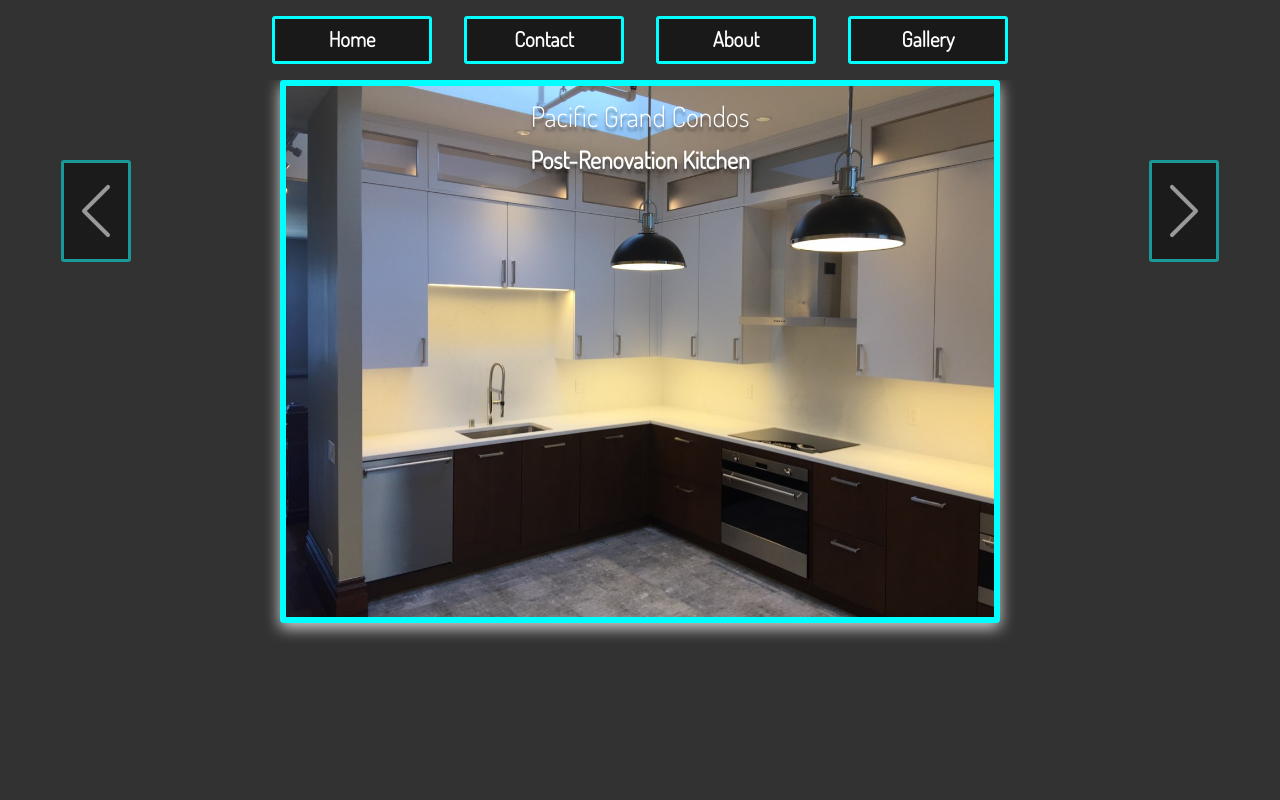
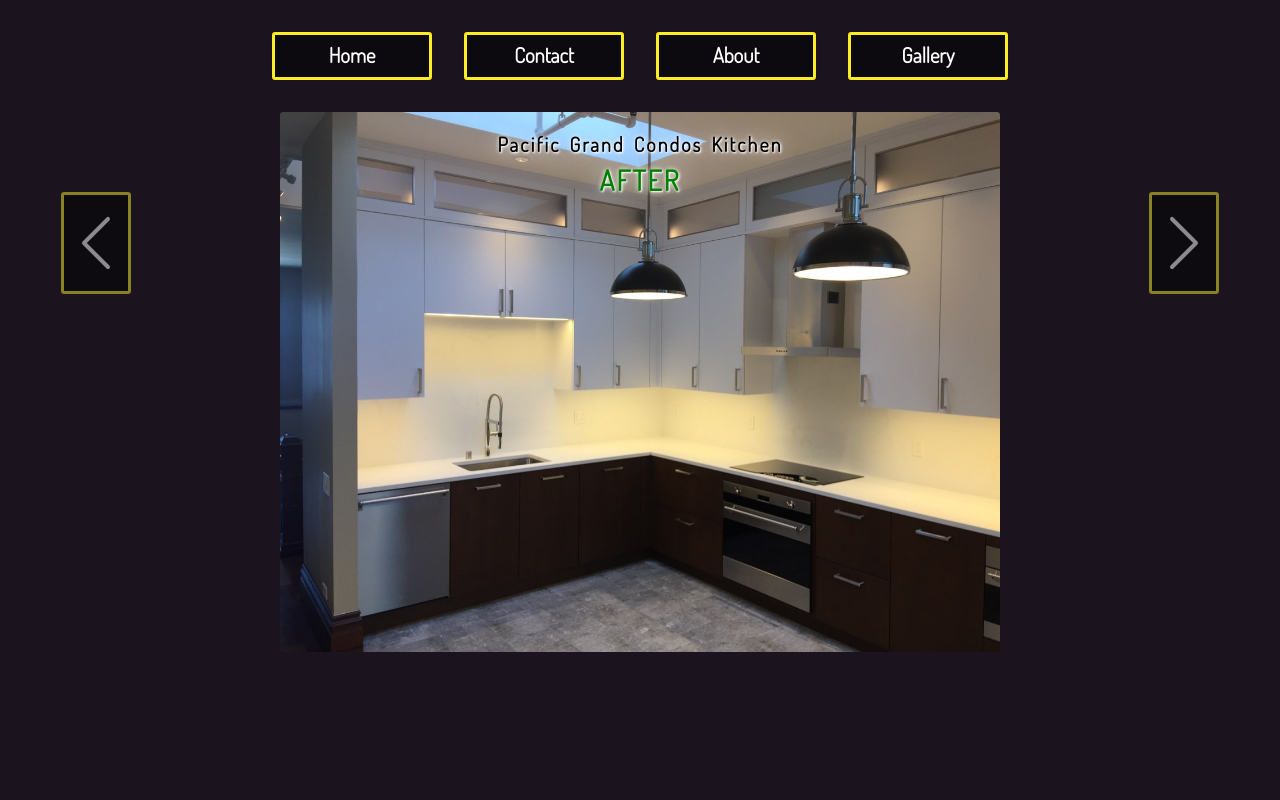
Before and after one commit to Treyceratops/towers-property-ren, a React (Create React App) app: page /gallery in a window 1280 px wide. Shown: the top 800 px of the page. Built offline with nearby package versions, Linux system fonts and the light colour scheme.

Commit message:
add animation, color changes, gallery's before/after, contact page formatting/img, about page formatting

```diff
--- a/package.json
+++ b/package.json
@@ -6,6 +6,8 @@
     "@testing-library/jest-dom": "^5.16.5",
     "@testing-library/react": "^13.4.0",
     "@testing-library/user-event": "^13.5.0",
+    "animate.css": "^4.1.1",
+    "aos": "^2.3.4",
     "bootstrap": "^5.2.3",
     "react": "^18.2.0",
     "react-bootstrap": "^2.6.0",
--- a/src/App.css
+++ b/src/App.css
@@ -3,14 +3,10 @@
   font-family: 'Dosis', sans-serif;
   font-weight: bold;
   color: white;
-  text-shadow: 0px 4px 3px rgba(0, 0, 0, 0.4),
-    0px 8px 13px rgba(0, 0, 0, 0.1),
-    0px 18px 23px rgba(0, 0, 0, 0.1);
-}
-
-p {
-  font-size: 1.5rem;
-  /* padding: 1rem; */
+  font-size: 18px;
+  line-height: 1.5;
+  letter-spacing: .12em;
+  word-spacing: .16em;
 }
 
 .intro-text {
@@ -19,13 +15,12 @@ p {
 }
 
 .link {
-  font-size: 1.5rem;
-  color: aqua;
+  color: #FAED26;
   transition: ease-in-out .5s;
 }
 
 .link:hover {
-  color: rgb(0, 153, 153);
+  color: #746d11;
   transition: 1s;
 }
 
@@ -33,6 +28,10 @@ p {
   position: sticky;
   z-index: 2;
   top: 0;
+  display: flex;
+  gap: 2rem;
+  padding: 2rem;
+  justify-content: center;
 }
 
 .nav-butt {
@@ -41,24 +40,21 @@ p {
   height: 3rem;
   width: 10rem;
   border-radius: .2rem;
-  margin: 1rem;
-  border: aqua solid 3px;
+  border: #FAED26 solid 3px;
   background-color: rgba(0, 0, 0, .5);
   color: white;
   transition: ease-in-out .5s;
 }
 
 .nav-butt:hover, .nav-butt:focus {
-  border: rgb(0, 153, 153) solid 3px;
-  color: aqua;
+  border: #746d11 solid 3px;
+  color: #FAED26;
   background-color: rgba(0, 0, 0, .9);
   transition: 1s;
 }
 
 img {
-  border: 6px solid aqua;
   border-radius: .2rem;
-  box-shadow: rgba(255, 255, 255, 0.8) 0px 5px 15px;
 }
 
 .home {
@@ -67,6 +63,12 @@ img {
   background-attachment: fixed;
   background-position: center;
   background-size: 60rem;
+}
+
+.contact-pic {
+  width: 40rem;
+  height: auto;
+  padding-top: 2rem;
 }
 
 .icon {
@@ -91,46 +93,17 @@ img {
   font-size: 3.5rem;
 }
 
-.shadow {
-  filter: brightness(50%);
-  max-width: 100%;
+.about-pic {
+  width: 40rem;
   height: auto;
-  width: auto\9;
-}
-
-/* .about {
-  background: url('./images/about-pic-faded.png');
-  background-repeat: no-repeat;
-  background-size: cover;
-  border: 6px solid aqua;
-  padding: 3rem 10rem 3rem 10rem;
-  position: absolute;
-  top: 10;
-  background-repeat: no-repeat;
-  background-attachment: fixed;
-  background-position: center;
-  background-size: 60rem;
-} */
-
-.about {
-  /* padding: 13rem 0; */
-  background: url('./images/about-pic-faded.png');
-  background-repeat: no-repeat;
-  background-position: center;
-  background-size: 60rem;
-  display: flex;
-  max-width: 50rem;
-  margin: auto;
+  float: left;
+  padding: 2rem;
+  border: none;
+  box-shadow: none;
 }
 
 .about-text {
-  align-items: center;
-  padding: 1rem;
-}
-
-.credential {
-  position: absolute;
-  margin: 3rem -3rem;
+  padding: 3rem;
 }
 
 .w-100 {
@@ -148,7 +121,7 @@ img {
 .carousel-control-next-icon {
   background-color: rgba(0, 0, 0, .9);
   transition: .5s ease-in-out;
-  border: 3px solid aqua;
+  border: 3px solid #FAED26;
   border-radius: .2rem;
   padding: 3rem 2rem 3rem 2rem;
   position: absolute;
@@ -156,7 +129,7 @@ img {
 }
 
 .carousel-control-prev-icon:hover, .carousel-control-next-icon:hover {
-  background-color: aqua;
+  background-color: #FAED26;
   transition: 1s;
 }
 
@@ -164,40 +137,45 @@ img {
   top: 0;
 }
 
-/* .carousel-indicators {
-  margin: 5rem 0 0 0;
-  margin-top: 1rem;
-} */
+.gallery h3, .gallery h5 {
+  font-weight: bold;
+  color: black;
+  text-shadow: 1px 1px 2px rgb(255, 255, 255), 0 0 1em rgb(244, 244, 244), 0 0 0.2em rgb(255, 255, 255);
+}
+
+.gallery .before {
+  color: red;
+}
+
+.gallery .after {
+  color: green;
+}
+
+.gallery .during {
+  color: blue;
+}
 
 @media only screen and (max-width: 850px) {
   .nav-butt {
     width: fit-content;
-    margin: .6rem;
   }
   p {
-    font-size: 1rem;
+    font-size: 2.5vw;
   }
-  /* .about {
-    padding: 1rem 2rem 1rem 2rem;
-  } */
-  /* .home {
-    padding: 7rem;
-  } */
-  /* .intro-text {
-    font-size: 2rem;
-  } */
+  .intro-text {
+    font-size: 6vw;
+  }
+
+  .contact-pic {
+    width: 90%;
+  }
+
+  .about-pic {
+    float: none;
+    padding: 0;
+    width: 90%;
+    max-width: 30rem;
+    min-width: 10rem;
+    height: auto;
+  }
 }
-
-@media only screen and (min-width: 1200px) {
-  /* .about {
-    padding: 15rem;
-  } */
-
-  /* .home {
-    padding: 30rem 10rem;
-  } */
-
- /* .react-typewriter-text {
-    font-size: 4rem;
-  } */
-}
--- a/src/App.js
+++ b/src/App.js
@@ -9,7 +9,7 @@ import { Routes, Route } from 'react-router-dom';
 function App() {
 	return (
 		<div className='App'>
-			<style>{'body { background-color: RGB(50, 50, 50); }'}</style>
+			<style>{'body { background-color: #1b141e; }'}</style>
 			<NavBar />
 			<Routes>
 				<Route path='/' element={<Home />} />
--- a/src/components/About.js
+++ b/src/components/About.js
@@ -1,18 +1,29 @@
 import React from 'react';
+import AboutPic from '../images/about-pic.jpg';
+import { useEffect } from 'react';
+import Aos from 'aos';
+import 'aos/dist/aos.css';
 
 function About(props) {
+	useEffect(() => {
+		Aos.init({ duration: 2000 });
+	}, []);
 	return (
 		<div>
 			<div className='about'>
-				<style>{'body {margin: 0; height: 100%; overflow: hidden;}'}</style>
+				<img
+					className='about-pic'
+					src={AboutPic}
+					alt='kitchen-renovation-pic'
+				/>
 				<div className='about-text'>
-					<p>
+					<p data-aos='fade-left'>
 						Towers Property Renovation LLC was established in 2014 by owner,
 						Brian Towers, who brings over 40 years of construction experience to
 						every project.
 					</p>
 					<hr />
-					<p>
+					<p data-aos='fade-left'>
 						Specializing in kitchen and bath remodels, we are experienced in a
 						variety of project types and scopes. In addition to construction
 						know-how, we are here to assist you in developing a design that both
@@ -20,7 +31,7 @@ function About(props) {
 						home.
 					</p>
 					<hr />
-					<p>
+					<p data-aos='fade-left'>
 						We have extensive experience working in high-rise condos and their
 						specific construction challenges. Our ability to navigate HOA
 						construction applications, building rules, permitting, insurance,
@@ -28,14 +39,19 @@ function About(props) {
 						good project experience and a great project experience.
 					</p>
 					<hr />
-					<p>TPR can help you make your vision a reality so you can…</p>
-					<h1 className='intro-text'>Live The Way You Want To Live</h1>
 					<a
 						className='link credential'
 						href='https://secure.lni.wa.gov/verify/Detail.aspx?UBI=604806594&LIC=TOWERPR796QC&SAW='
 						target='_blank'>
 						Credential Link
 					</a>
+					<p data-aos='fade-left'>
+						TPR can help you make your vision a reality so you can…
+					</p>
+					<p />
+					<h1 className='intro-text' data-aos='fade-left'>
+						Live The Way You Want To Live
+					</h1>
 				</div>
 			</div>
 		</div>
--- a/src/components/Contact.js
+++ b/src/components/Contact.js
@@ -1,29 +1,39 @@
 import React from 'react';
 import Email from '../images/email-icon.png';
 import Phone from '../images/phone-icon.png';
+import ConnectPic from '../images/gallery-17.jpg';
+import 'animate.css';
 
 function Contact(props) {
 	return (
 		<div>
-			<style>{'body {margin: 0; height: 100%; overflow: hidden;}'}</style>
 			<h1>
 				<p />
 				Towers Property Renovation LLC
 				<p />
-				<p>Contact: brian towers</p>
+			</h1>
+			<p>Contact: brian towers</p>
+			<img
+				className='contact-pic animate__animated animate__fadeIn'
+				src={ConnectPic}
+				alt='kitchen-pic'
+			/>
+			<div className='contacts'>
 				<img className='icon email' src={Email} alt='email-icon' />
 				<a
-					className='link'
+					className='link animate__animated animate__fadeIn'
 					href='mailto:brian@tprenovate.com'
 					subject='HTML link'>
 					brian@tprenovate.com
 				</a>
 				<p />
 				<img className='icon' src={Phone} alt='phone-icon' />
-				<a className='link' href='tel:206-850-7636'>
+				<a
+					className='link animate__animated animate__fadeIn'
+					href='tel:206-850-7636'>
 					206-850-7636
 				</a>
-			</h1>
+			</div>
 		</div>
 	);
 }
--- a/src/components/Gallery.js
+++ b/src/components/Gallery.js
@@ -29,103 +29,103 @@ import gallery26 from '../images/gallery-26.jpg';
 
 function Gallery(props) {
 	return (
-		<div>
+		<div className='gallery'>
 			<style>{'.carousel-indicators { bottom: -3rem ; }'}</style>
 			<Carousel fade>
 				<Carousel.Item>
 					<img className='d-block w-100' src={gallery1} alt='First slide' />
 
 					<Carousel.Caption>
-						<h3>Pacific Grand Condos</h3>
-						<p>Pre-Construction Kitchen</p>
+						<h5>Pacific Grand Condos Kitchen</h5>
+						<h3 className='before'>BEFORE</h3>
 					</Carousel.Caption>
 				</Carousel.Item>
 				<Carousel.Item>
 					<img className='d-block w-100' src={gallery2} alt='Second slide' />
 
 					<Carousel.Caption>
-						<h3>Pacific Grand Condos</h3>
-						<p>Post-Renovation Kitchen</p>
+						<h5>Pacific Grand Condos Kitchen</h5>
+						<h3 className='after'>AFTER</h3>
 					</Carousel.Caption>
 				</Carousel.Item>
 				<Carousel.Item>
 					<img className='d-block w-100' src={gallery3} alt='Third slide' />
 
 					<Carousel.Caption>
-						<h3>Olive 8 Condominiums</h3>
-						<p>Pre-Construction Kitchen</p>
+						<h5>Olive 8 Condominiums Kitchen</h5>
+						<h3 className='before'>BEFORE</h3>
 					</Carousel.Caption>
 				</Carousel.Item>
 				<Carousel.Item>
 					<img className='d-block w-100' src={gallery4} alt='Fourth slide' />
 
 					<Carousel.Caption>
-						<h3>Olive 8 Condominiums</h3>
-						<p>Post-Renovation Kitchen</p>
+						<h5>Olive 8 Condominiums Kitchen</h5>
+						<h3 className='after'>AFTER</h3>
 					</Carousel.Caption>
 				</Carousel.Item>
 				<Carousel.Item>
 					<img className='d-block w-100' src={gallery5} alt='Fifth slide' />
 
 					<Carousel.Caption>
-						<h3>Queen Anne Residence</h3>
-						<p>Pre-Construction Kitchen</p>
+						<h5>Queen Anne Residence Kitchen</h5>
+						<h3 className='before'>BEFORE</h3>
 					</Carousel.Caption>
 				</Carousel.Item>
 				<Carousel.Item>
 					<img className='d-block w-100' src={gallery6} alt='Sixth slide' />
 
 					<Carousel.Caption>
-						<h3>Queen Anne Residence</h3>
-						<p>Post-Renovation Kitchen</p>
+						<h5>Queen Anne Residence Kitchen</h5>
+						<h3 className='after'>AFTER</h3>
 					</Carousel.Caption>
 				</Carousel.Item>
 				<Carousel.Item>
 					<img className='d-block w-100' src={gallery7} alt='Seventh slide' />
 
 					<Carousel.Caption>
-						<h3>Queen Anne Residence</h3>
-						<p>Post-Renovation Kitchen</p>
+						<h5>Queen Anne Residence Kitchen</h5>
+						<h3 className='after'>AFTER</h3>
 					</Carousel.Caption>
 				</Carousel.Item>
 				<Carousel.Item>
 					<img className='d-block w-100' src={gallery8} alt='Eighth slide' />
 
 					<Carousel.Caption>
-						<h3>98 Union Condos</h3>
-						<p>Pre-Construction Bathroom #1</p>
+						<h5>98 Union Condos Bathroom #1</h5>
+						<h3 className='before'>BEFORE</h3>
 					</Carousel.Caption>
 				</Carousel.Item>
 				<Carousel.Item>
 					<img className='d-block w-100' src={gallery9} alt='Ninth slide' />
 
 					<Carousel.Caption>
-						<h3>98 Union Condos</h3>
-						<p>Post-Renovation Bathroom #1</p>
+						<h5>98 Union Condos Bathroom #1</h5>
+						<h3 className='after'>AFTER</h3>
 					</Carousel.Caption>
 				</Carousel.Item>
 				<Carousel.Item>
 					<img className='d-block w-100' src={gallery10} alt='Tenth slide' />
 
 					<Carousel.Caption>
-						<h3>98 Union Condos</h3>
-						<p>Post-Renovation Bathroom #1</p>
+						<h5>98 Union Condos Bathroom #1</h5>
+						<h3 className='after'>AFTER</h3>
 					</Carousel.Caption>
 				</Carousel.Item>
 				<Carousel.Item>
 					<img className='d-block w-100' src={gallery11} alt='Eleventh slide' />
 
 					<Carousel.Caption>
-						<h3>98 Union Condos</h3>
-						<p>Post-Renovation Bathroom #2</p>
+						<h5>98 Union Condos Bathroom #2</h5>
+						<h3 className='after'>AFTER</h3>
 					</Carousel.Caption>
 				</Carousel.Item>
 				<Carousel.Item>
 					<img className='d-block w-100' src={gallery12} alt='Twelfth slide' />
 
 					<Carousel.Caption>
-						<h3>98 Union Condos</h3>
-						<p>Pre-Construction Bathroom #3</p>
+						<h5>98 Union Condos Bathroom #3</h5>
+						<h3 className='before'>BEFORE</h3>
 					</Carousel.Caption>
 				</Carousel.Item>
 				<Carousel.Item>
@@ -136,8 +136,8 @@ function Gallery(props) {
 					/>
 
 					<Carousel.Caption>
-						<h3>98 Union Condos</h3>
-						<p>Post-Renovation Bathroom #3</p>
+						<h5>98 Union Condos Bathroom #3</h5>
+						<h3 className='after'>AFTER</h3>
 					</Carousel.Caption>
 				</Carousel.Item>
 				<Carousel.Item>
@@ -148,8 +148,8 @@ function Gallery(props) {
 					/>
 
 					<Carousel.Caption>
-						<h3>98 Union Condos</h3>
-						<p>Pre-Construction Shower #4</p>
+						<h5>98 Union Condos Shower #4</h5>
+						<h3 className='before'>BEFORE</h3>
 					</Carousel.Caption>
 				</Carousel.Item>
 				<Carousel.Item>
@@ -160,8 +160,8 @@ function Gallery(props) {
 					/>
 
 					<Carousel.Caption>
-						<h3>98 Union Condos</h3>
-						<p>Post-Renovation Shower #4</p>
+						<h5>98 Union Condos Shower #4</h5>
+						<h3 className='after'>AFTER</h3>
 					</Carousel.Caption>
 				</Carousel.Item>
 				<Carousel.Item>
@@ -172,8 +172,8 @@ function Gallery(props) {
 					/>
 
 					<Carousel.Caption>
-						<h3>Bellora Condos</h3>
-						<p>Pre-Construction Kitchen</p>
+						<h5>Bellora Condos Kitchen</h5>
+						<h3 className='before'>BEFORE</h3>
 					</Carousel.Caption>
 				</Carousel.Item>
 				<Carousel.Item>
@@ -184,8 +184,8 @@ function Gallery(props) {
 					/>
 
 					<Carousel.Caption>
-						<h3>Bellora Condos</h3>
-						<p>Post-Renovation Kitchen</p>
+						<h5>Bellora Condos Kitchen</h5>
+						<h3 className='after'>AFTER</h3>
 					</Carousel.Caption>
 				</Carousel.Item>
 				<Carousel.Item>
@@ -196,8 +196,8 @@ function Gallery(props) {
 					/>
 
 					<Carousel.Caption>
-						<h3>Entire 5,770 Square Foot House at The Highlands</h3>
-						<p>Pre-Interior Paint</p>
+						<h5>Entire 5,770 Square Foot House at The Highlands Paint</h5>
+						<h3 className='before'>BEFORE</h3>
 					</Carousel.Caption>
 				</Carousel.Item>
 				<Carousel.Item>
@@ -208,8 +208,8 @@ function Gallery(props) {
 					/>
 
 					<Carousel.Caption>
-						<h3>Living Room at The Highlands</h3>
-						<p>Pre-Interior Paint</p>
+						<h5>Living Room at The Highlands Paint</h5>
+						<h3 className='before'>BEFORE</h3>
 					</Carousel.Caption>
 				</Carousel.Item>
 				<Carousel.Item>
@@ -220,8 +220,8 @@ function Gallery(props) {
 					/>
 
 					<Carousel.Caption>
-						<h3>Living Room at The Highlands – 1</h3>
-						<p>Post-Interior Paint</p>
+						<h5>Living Room at The Highlands – 1 Paint</h5>
+						<h3 className='after'>AFTER</h3>
 					</Carousel.Caption>
 				</Carousel.Item>
 				<Carousel.Item>
@@ -232,8 +232,8 @@ function Gallery(props) {
 					/>
 
 					<Carousel.Caption>
-						<h3>Living Room at The Highlands – 2</h3>
-						<p>Post-Interior Paint</p>
+						<h5>Living Room at The Highlands – 2 Paint</h5>
+						<h3 className='after'>AFTER</h3>
 					</Carousel.Caption>
 				</Carousel.Item>
 				<Carousel.Item>
@@ -244,8 +244,8 @@ function Gallery(props) {
 					/>
 
 					<Carousel.Caption>
-						<h3>1st & 2nd floor decks at The Highlands</h3>
-						<p>Pre-Water Intrusion Repair</p>
+						<h5>1st & 2nd floor decks at The Highlands Intrusion Repair</h5>
+						<h3 className='before'>BEFORE</h3>
 					</Carousel.Caption>
 				</Carousel.Item>
 				<Carousel.Item>
@@ -256,8 +256,8 @@ function Gallery(props) {
 					/>
 
 					<Carousel.Caption>
-						<h3>1st & 2nd floor decks at The Highlands – 1</h3>
-						<p>During Construction-Water Intrusion Repair</p>
+						<h5>1st & 2nd floor decks at The Highlands – 1 Intrusion Repair</h5>
+						<h3 className='during'>DURING</h3>
 					</Carousel.Caption>
 				</Carousel.Item>
 				<Carousel.Item>
@@ -268,8 +268,8 @@ function Gallery(props) {
 					/>
 
 					<Carousel.Caption>
-						<h3>1st & 2nd floor decks at The Highlands – 2</h3>
-						<p>During Construction-Water Intrusion Repair</p>
+						<h5>1st & 2nd floor decks at The Highlands – 2 Intrusion Repair</h5>
+						<h3 className='during'>DURING</h3>
 					</Carousel.Caption>
 				</Carousel.Item>
 				<Carousel.Item>
@@ -280,8 +280,8 @@ function Gallery(props) {
 					/>
 
 					<Carousel.Caption>
-						<h3>1st & 2nd floor decks at The Highlands – 1</h3>
-						<p>Post Construction-Water Intrusion Repair</p>
+						<h5>1st & 2nd floor decks at The Highlands – 1 Intrusion Repair</h5>
+						<h3 className='after'>AFTER</h3>
 					</Carousel.Caption>
 				</Carousel.Item>
 				<Carousel.Item>
@@ -292,8 +292,8 @@ function Gallery(props) {
 					/>
 
 					<Carousel.Caption>
-						<h3>1st & 2nd floor decks at The Highlands – 2</h3>
-						<p>Post Construction-Water Intrusion Repair</p>
+						<h5>1st & 2nd floor decks at The Highlands – 2 Intrusion Repair</h5>
+						<h3 className='after'>AFTER</h3>
 					</Carousel.Caption>
 				</Carousel.Item>
 			</Carousel>
--- a/src/components/Home.js
+++ b/src/components/Home.js
@@ -8,7 +8,6 @@ function Home(props) {
 				{'.react-typewriter-text { padding: 30rem 0 ; }'}
 				{'body {margin: 0; height: 100%; overflow: hidden;}'}
 			</style>
-			{/* <h1 className='intro-text'>Live the Way You Want to Live...</h1> */}
 			<div>
 				<TypeWriterEffect
 					textStyle={{
@@ -19,13 +18,6 @@ function Home(props) {
 					startDelay={0}
 					cursorColor='white'
 					multiText={[
-						'Towers Property Renovation, LLC',
-						'Live the Way You Want to Live...',
-						'Towers Property Renovation, LLC',
-						'Live the Way You Want to Live...',
-						'Towers Property Renovation, LLC',
-						'Live the Way You Want to Live...',
-						'Towers Property Renovation, LLC',
 						'Live the Way You Want to Live...',
 						'Towers Property Renovation, LLC',
 					]}
```
Also changed, not shown: 1 other file (tests, documents, lock files or other folders).
